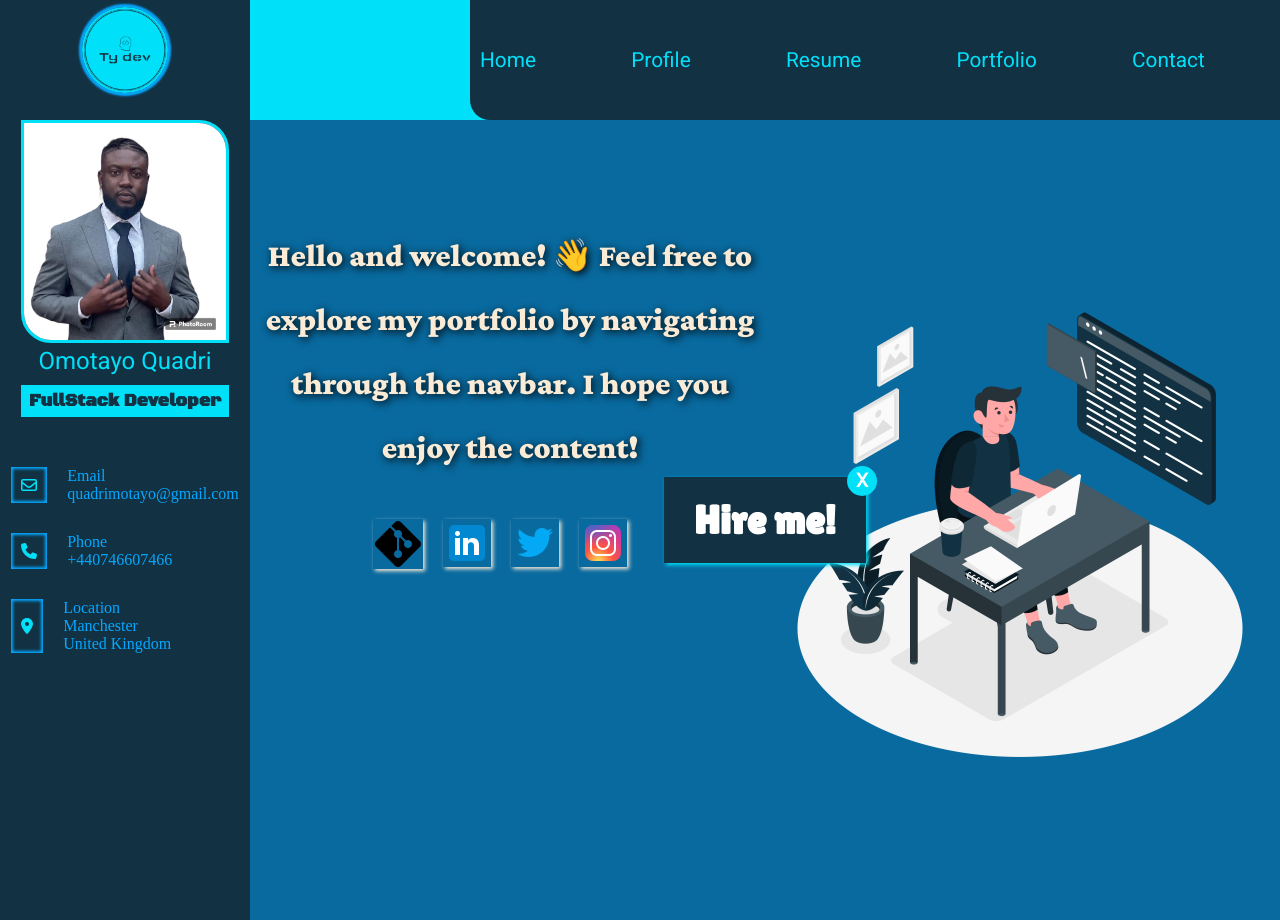
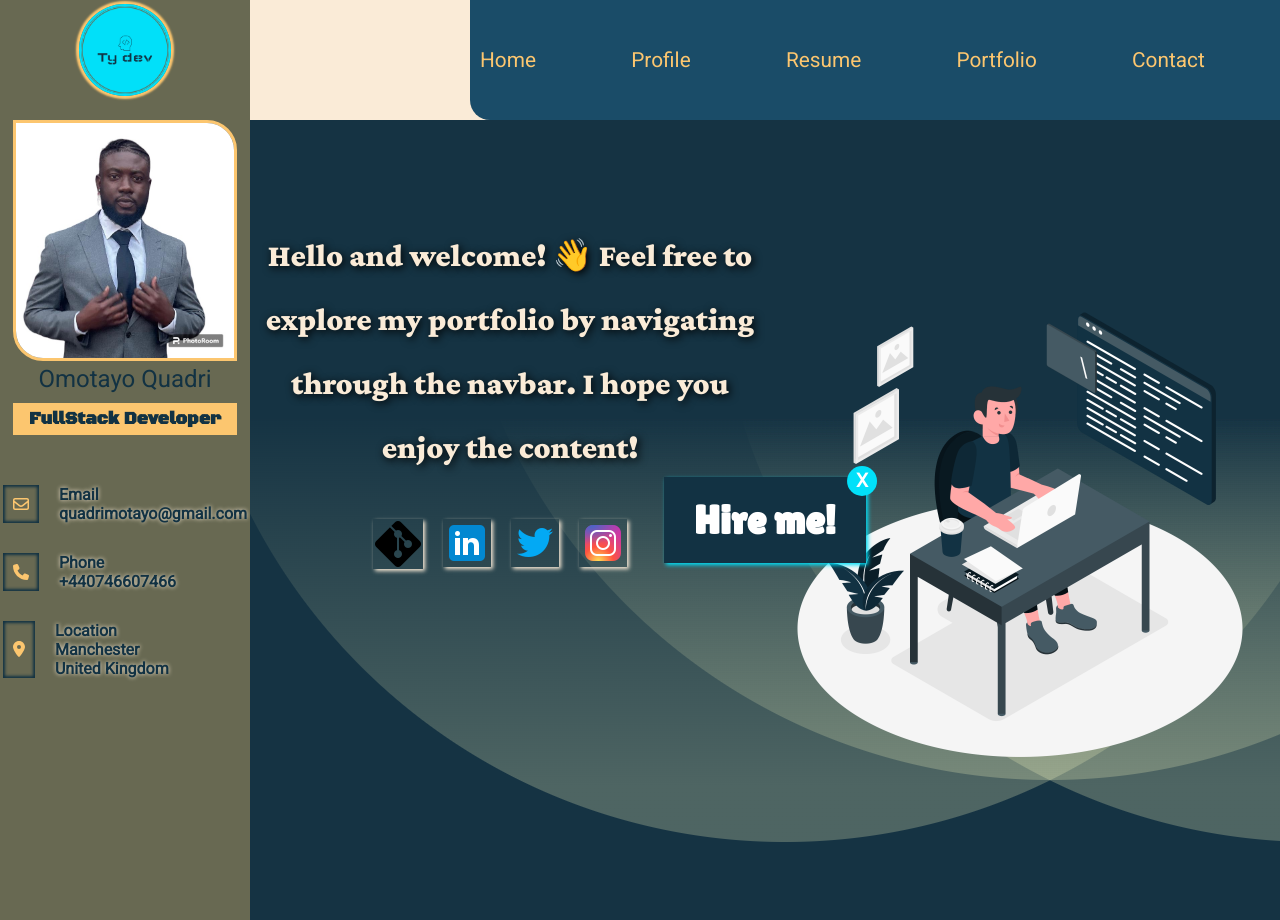
Before and after one commit to Tayokanch/My-Portfolio, a React (Vite) app: page / in a window 1280 px wide. Built offline with nearby package versions, Linux system fonts and the light colour scheme.

Commit message:
changed bg color

```diff
--- a/src/App.css
+++ b/src/App.css
@@ -2,6 +2,7 @@
   --main-color:  #096a9f;
   --header-color: #dedad7;
   --side-color:#123243;
+  --side2-color:#1a4c68;
   --another-color: #575c5f;
   --deepbrown-color: #cd8f5d;
   --match-color: #01e0f9;
@@ -25,13 +26,13 @@
 }
 
 header{
-  background-color: var(--match-color);
+  background-color: var(--lightcream);
   grid-area: header;
   position: static;
 }
 
 aside{
-  background-color:var(--side-color);
+  background-color: #686952;
   grid-area: side;
 }
 
--- a/src/Header-Components/Header.css
+++ b/src/Header-Components/Header.css
@@ -5,6 +5,8 @@
     --text-color: #05a7ff;
     --side-color:#123243;
     --deepbrown-color: #784f2d;
+    --lightcream: #faebd7;
+
 }
 
 header{
@@ -12,7 +14,6 @@ header{
     display: grid;
     grid-template-columns: 200px 2fr;
     column-gap: 20px;
-    background-color: var(--text-color);
 }
 
 header > h1{
@@ -26,6 +27,7 @@ header > ul{
    display: grid;
    grid-auto-flow: column;
    background-color: var(  --side-color);
+   background-color: #1a4c68;
    column-gap: 10px;
    border-radius: 0px 0px 0px 20px;
    align-items: center;
@@ -37,7 +39,7 @@ header > ul> li{
     padding: 10px;
     font-family: 'roboto';
     font-size: 1.3rem;
-    color: var(--match-color);
+    color: #fcc66f;
     cursor: pointer;
 }
 
--- a/src/MainComponents/Home.css
+++ b/src/MainComponents/Home.css
@@ -1,4 +1,5 @@
 @import url('https://fonts.googleapis.com/css2?family=Alata&family=Bebas+Neue&family=Black+Ops+One&family=Bungee&family=Crimson+Pro:wght@900&family=Lilita+One&family=Press+Start+2P&family=Rajdhani&family=Roboto&family=Slabo+27px&display=swap');
+
 .about-main {
     width: 100%;
     height: 100vh;
@@ -7,6 +8,9 @@
     column-gap: 10px;
     padding: 10% 10px;
     position: relative;
+    background-image: url('../assets/mainbg2.png')  ;
+    background-repeat: no-repeat;
+    background-size: cover;
 }
 
 .hire-me {
--- a/src/MainComponents/Home.jsx
+++ b/src/MainComponents/Home.jsx
@@ -6,6 +6,7 @@ import Twitter from "../assets/twitter.png";
 import Instagram from "../assets/instagram.png";
 import Git from "../assets/git.png";
 import Linkedin from "../assets/linkedin.png";
+import MainBg from "../assets/mainbg.png";
 
 function Home() {
   const [clickHireMe, setClickHireMe] = useState(false);
@@ -32,7 +33,7 @@ function Home() {
         <img src={Imagebg} alt="Image" />
       </section>
       <strong
-        className={`hire-me ${clickHireMe ? 'delete-hire-me' : ""}`}
+        className={`hire-me ${clickHireMe ? "delete-hire-me" : ""}`}
         onClick={deleteHireMe}
       >
         Hire me!
--- a/src/MainComponents/Portfolio.css
+++ b/src/MainComponents/Portfolio.css
@@ -4,9 +4,8 @@
     width: 100%;
     background-color: #07527de7;
     display: grid;
-    grid-template-columns: repeat(auto-fit, minmax(300px, 1fr));
-    grid-auto-rows: 200px;
-    column-gap: 20px;
+    grid-template-columns: repeat(auto-fit, minmax(200px, 1fr));
+     column-gap: 20px;
     padding: 0 10px ;
 
 
@@ -73,3 +72,8 @@
     border-radius: 10px;
 
 }
+@media screen and (max-width: 468px) {
+    .main-porfolio {
+        grid-template-columns: repeat(auto-fit, minmax(70%, 1fr));
+    }
+}
--- a/src/MainComponents/Profile.css
+++ b/src/MainComponents/Profile.css
@@ -5,7 +5,7 @@
     display: grid;
     grid-template-areas: 'header header '
                           'left  right';
-    grid-template-columns: repeat(2, 1fr);
+    grid-template-columns: repeat(auto-fit, minmax(100px, 1fr));
     grid-template-rows: 100px 1fr;
     column-gap: 20px;
     row-gap: 50px;
--- a/src/Side-Components/MyProfile.css
+++ b/src/Side-Components/MyProfile.css
@@ -25,7 +25,7 @@
 }
 .myprofile-container > .logo > img{
     width:30%;
-    box-shadow:  0 0 2px 3px   #05a7ff;
+    box-shadow:  0 0 2px 3px   #fcc66f;
     border: 2px solid var(--match-color);
     border-radius: 50%;
 
@@ -45,13 +45,13 @@
 .myprofile > .image-box > img{
     width: 100%;
     border-radius: 0 30px;
-    border: solid var(--match-color);
+    border: solid  #fcc66f;
 }
 
 .myprofile > figcaption{
     font-family: 'roboto';
     font-size: 1.5rem;
-    color: var(--match-color);
+    color: var(--side-color);
     ;
 
 }
@@ -61,6 +61,7 @@
     font-weight: bold;
     padding: 5px;
     background-color: var( --match-color);
+    background-color: #fcc66f;
    color: var( --side-color);
    margin-top: 10px;
 }
@@ -75,7 +76,8 @@
     display: grid;
     align-items: center;
     padding: 10px;
-    box-shadow: inset 0 0 3px 2px   #05a7ff;
+    box-shadow: inset 0 0 3px 2px  var(--side-color);
+
 
 }
 
@@ -92,9 +94,12 @@
     }
 
     .contact-info > div >div:first-of-type {
-        color: var( --match-color);
+        color: #fcc66f;
     }
 
     .contact-info > div >div:last-of-type {
-        color: #05a7ff;
+        color: var( --side-color);
+        font-family: 'roboto';
+        font-weight: bold;
+        text-shadow: 0px 0px 4px var(--lightcream);
     }
```
Also changed, not shown: src/assets/mainbg.png (added), src/assets/mainbg2.png (added).
